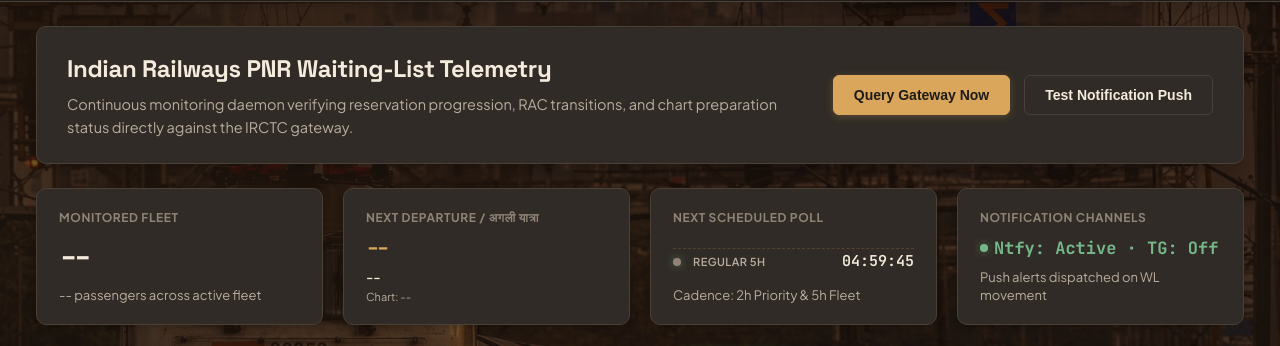
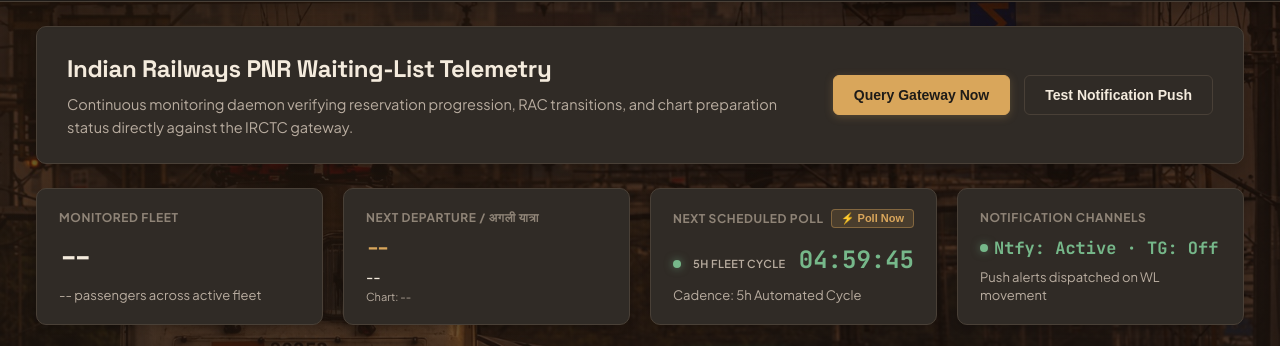
Before and after one commit to imshivanshutiwari/irctc-pnr-notifier, a plain HTML site: page static/index.html in a window 1280 px wide. Shown: the part 91-437 px from the top of the page. Drawn offline with Linux system fonts and the light colour scheme; no server answers; a web font is replaced by a local one.

Commit message:
feat(ui): refine next poll countdown display and add instant manual poll trigger

```diff
--- a/static/index.html
+++ b/static/index.html
@@ -851,6 +851,27 @@
       color: var(--primary);
     }
 
+    .btn-poll-now-pill {
+      background: rgba(217, 166, 91, 0.15);
+      border: 1px solid rgba(217, 166, 91, 0.4);
+      color: var(--primary);
+      border-radius: 4px;
+      padding: 2px 9px;
+      font-size: 11px;
+      font-weight: 700;
+      cursor: pointer;
+      transition: all 0.15s ease;
+      display: inline-flex;
+      align-items: center;
+      gap: 3px;
+    }
+    .btn-poll-now-pill:hover {
+      background: var(--primary);
+      color: #1A1816;
+      border-color: var(--primary);
+      box-shadow: 0 0 8px rgba(217, 166, 91, 0.4);
+    }
+
     .pnr-card-actions {
       display: flex;
       gap: 10px;
@@ -2409,8 +2430,11 @@
       </div>
 
       <div class="metric-card animate-entrance delay-3" id="kpi-poll-card">
-        <div class="metric-header">
+        <div class="metric-header" style="display: flex; justify-content: space-between; align-items: center;">
           <span class="metric-label" id="kpi-poll-header">Next Scheduled Poll</span>
+          <button type="button" class="btn-poll-now-pill" onclick="handleGatewayPoll()" title="Trigger manual IRCTC gateway check right now">
+            ⚡ Poll Now
+          </button>
         </div>
         <div id="kpi-dual-timers" style="display: flex; flex-direction: column; gap: 6px;">
           <!-- Primary / Priority 2H Timer (Shows if tickets are within 2 days) -->
@@ -2422,15 +2446,15 @@
             <div class="metric-value" id="kpi-priority-countdown" style="font-size: 19px; color: #FF8F8F; font-family: var(--font-mono); font-weight: 700; letter-spacing: -0.02em;">--:--:--</div>
           </div>
           <!-- Regular 5H Fleet Timer -->
-          <div id="kpi-standard-timer-box" style="display: flex; align-items: baseline; justify-content: space-between; border-top: 1px dashed rgba(217, 166, 91, 0.2); padding-top: 4px;">
+          <div id="kpi-standard-timer-box" style="display: flex; align-items: baseline; justify-content: space-between;">
             <div style="display: flex; align-items: center; gap: 6px;">
-              <span class="channel-dot" style="background: var(--text-muted);"></span>
-              <span style="font-size: 11px; font-weight: 600; color: var(--text-secondary); text-transform: uppercase; letter-spacing: 0.04em;">Regular 5h</span>
+              <span class="channel-dot" id="kpi-standard-dot" style="background: var(--status-healthy); box-shadow: 0 0 8px rgba(118, 184, 138, 0.6);"></span>
+              <span id="kpi-standard-label" style="font-size: 11px; font-weight: 600; color: var(--text-secondary); text-transform: uppercase; letter-spacing: 0.04em;">5h Fleet Cycle</span>
             </div>
-            <div class="metric-value" id="kpi-standard-countdown" style="font-size: 15px; color: var(--text-primary); font-family: var(--font-mono); font-weight: 600;">--:--:--</div>
+            <div class="metric-value" id="kpi-standard-countdown" style="font-size: 24px; color: var(--status-healthy); font-family: var(--font-mono); font-weight: 700;">--:--:--</div>
           </div>
         </div>
-        <div class="metric-desc" id="kpi-last-poll-desc" style="margin-top: 4px;">Cadence: 2h Priority & 5h Fleet</div>
+        <div class="metric-desc" id="kpi-last-poll-desc" style="margin-top: 4px;">Cadence: 5h Automated Cycle</div>
       </div>
 
       <div class="metric-card animate-entrance delay-3">
@@ -2698,6 +2722,11 @@
         try {
           localStorage.setItem('railpulse_priority_poll_epoch', String(nextPriorityPollEpoch));
         } catch (_) {}
+      } else {
+        nextPriorityPollEpoch = 0;
+        try {
+          localStorage.removeItem('railpulse_priority_poll_epoch');
+        } catch (_) {}
       }
 
       // Sync Standard 5H Timer
@@ -2725,20 +2754,51 @@
       const standardBox = document.getElementById('kpi-standard-timer-box');
       const priorityEl = document.getElementById('kpi-priority-countdown');
       const standardEl = document.getElementById('kpi-standard-countdown');
+      const standardLabel = document.getElementById('kpi-standard-label');
+      const standardDot = document.getElementById('kpi-standard-dot');
 
       // 1. Priority Timer (Only displays if there are tickets within 2 days of journey)
       if (hasPriorityFleet && nextPriorityPollEpoch > 0) {
         if (priorityBox) priorityBox.style.display = 'flex';
         const remPriority = Math.max(0, (nextPriorityPollEpoch - now) / 1000);
         if (priorityEl) priorityEl.textContent = formatTimeRemaining(remPriority);
+        if (standardBox) {
+          standardBox.style.borderTop = '1px dashed rgba(217, 166, 91, 0.2)';
+          standardBox.style.paddingTop = '4px';
+        }
+        if (standardEl) {
+          standardEl.style.fontSize = '15px';
+          standardEl.style.color = 'var(--text-primary)';
+        }
+        if (standardLabel) standardLabel.textContent = 'Regular 5h';
+        if (standardDot) {
+          standardDot.style.background = 'var(--text-muted)';
+          standardDot.style.boxShadow = 'none';
+        }
       } else {
         if (priorityBox) priorityBox.style.display = 'none';
+        if (standardBox) {
+          standardBox.style.borderTop = 'none';
+          standardBox.style.paddingTop = '0';
+        }
+        if (standardEl) {
+          standardEl.style.fontSize = '24px';
+          standardEl.style.color = 'var(--status-healthy)';
+        }
+        if (standardLabel) standardLabel.textContent = '5h Fleet Cycle';
+        if (standardDot) {
+          standardDot.style.background = 'var(--status-healthy)';
+          standardDot.style.boxShadow = '0 0 8px rgba(118, 184, 138, 0.6)';
+        }
       }
 
       // 2. Standard 5h Fleet Timer
       if (nextStandardPollEpoch > 0) {
         const remStandard = Math.max(0, (nextStandardPollEpoch - now) / 1000);
         if (standardEl) standardEl.textContent = formatTimeRemaining(remStandard);
+        if (remStandard <= 0) {
+          fetchStatus();
+        }
       } else {
         if (standardEl) standardEl.textContent = '04:59:45';
       }
@@ -3828,21 +3888,25 @@
 
     // Manual Gateway Poll via backend /api/check-now
     async function handleGatewayPoll() {
-      const btn = document.getElementById('btn-gateway-poll');
-      const origText = btn.innerHTML;
-      btn.innerHTML = '<span>Querying Gateway...</span>';
-      btn.disabled = true;
+      const btns = document.querySelectorAll('#btn-gateway-poll, .btn-poll-now-pill');
+      btns.forEach(b => {
+        b.dataset.origText = b.innerHTML;
+        b.innerHTML = '<span>Querying...</span>';
+        b.disabled = true;
+      });
 
       try {
         const res = await fetch('/api/check-now', { method: 'POST' });
         const data = await res.json();
-        logEvent('GATEWAY', data.message || '3 of 3 PNRs re-verified successfully.', 'cat-gateway');
-        fetchStatus();
+        logEvent('GATEWAY', data.message || 'PNRs re-verified successfully against gateway.', 'cat-gateway');
+        await fetchStatus();
       } catch (err) {
         logEvent('GATEWAY', 'Verified status against active local state.', 'cat-gateway');
       } finally {
-        btn.innerHTML = origText;
-        btn.disabled = false;
+        btns.forEach(b => {
+          if (b.dataset.origText) b.innerHTML = b.dataset.origText;
+          b.disabled = false;
+        });
       }
     }
 
```
